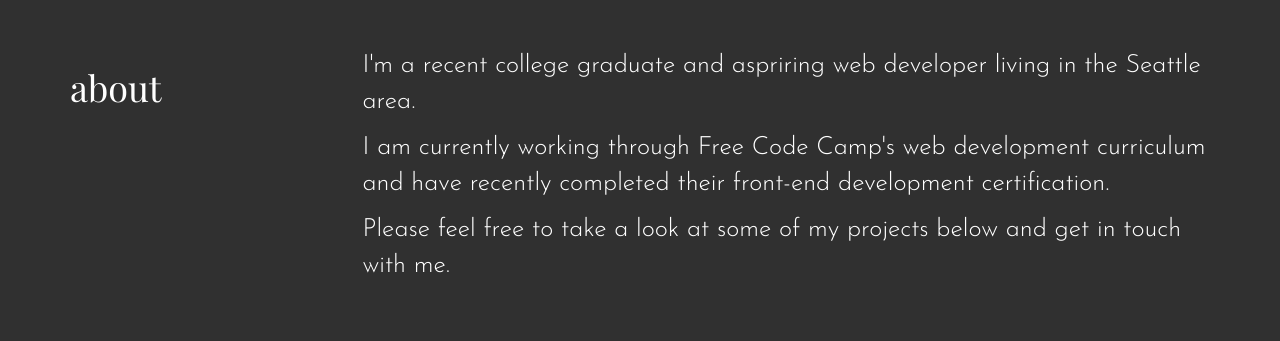
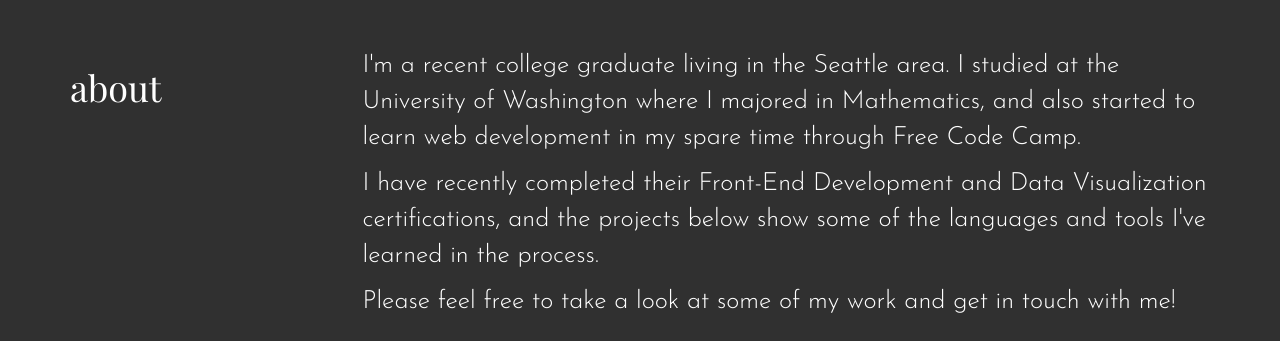
Before and after one commit to cdcotton/cdcotton.github.io, a plain HTML site: page index.html in a window 1280 px wide. Shown: the part 770-1111 px from the top of the page. Drawn offline with nearby package versions, Linux system fonts and the light colour scheme.

Commit message:
Updated summary

```diff
--- a/index.html
+++ b/index.html
@@ -61,9 +61,9 @@
                     <h1>about</h1>
                 </div>
                 <div class="col-md-9">
-                    <p>I'm a recent college graduate and aspriring web developer living in the Seattle area.</p>
-                    <p>I am currently working through Free Code Camp's web development curriculum and have recently completed their front-end development certification.</p>
-                    <p>Please feel free to take a look at some of my projects below and get in touch with me.</p>
+                    <p>I'm a recent college graduate living in the Seattle area. I studied at the University of Washington where I majored in Mathematics, and also started to learn web development in my spare time through Free Code Camp.</p>
+                    <p>I have recently completed their Front-End Development and Data Visualization certifications, and the projects below show some of the languages and tools I've learned in the process.</p>
+                    <p>Please feel free to take a look at some of my work and get in touch with me!</p>
                 </div>
             </div>
         </div>
```
